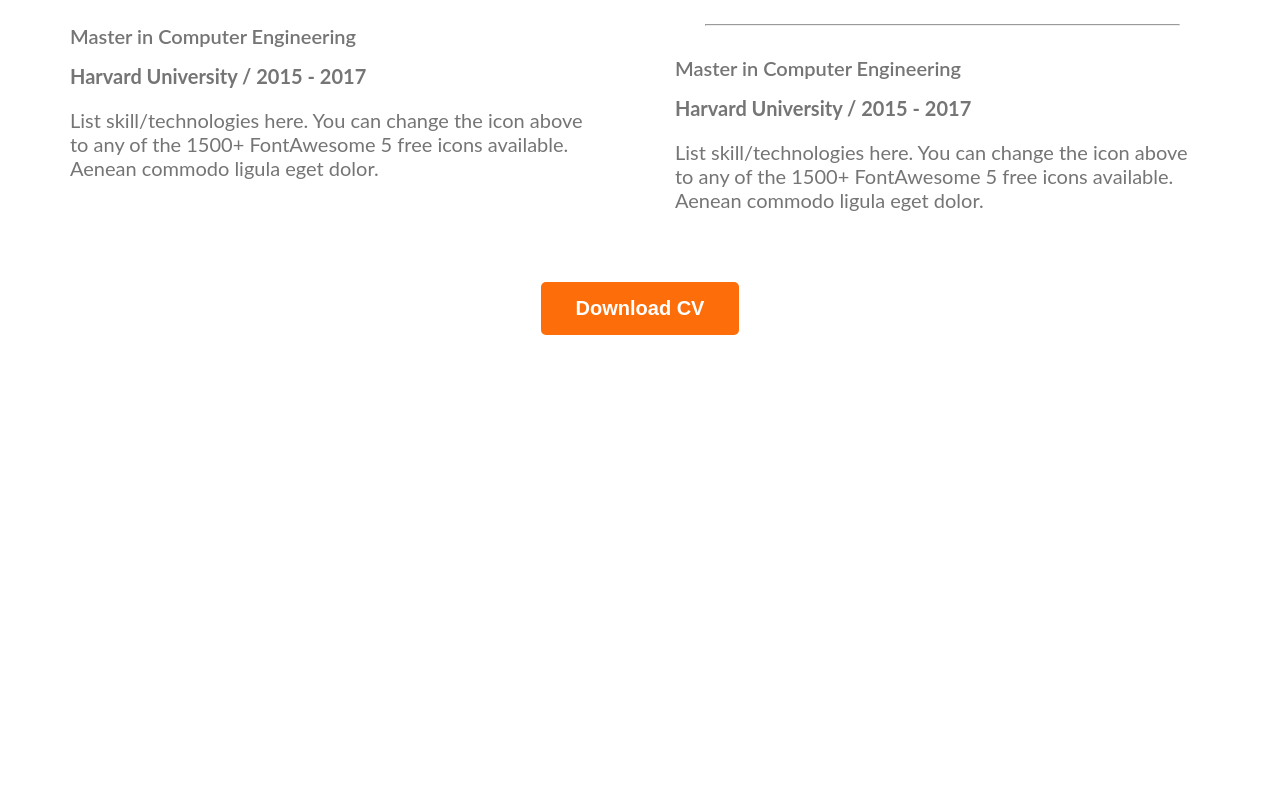
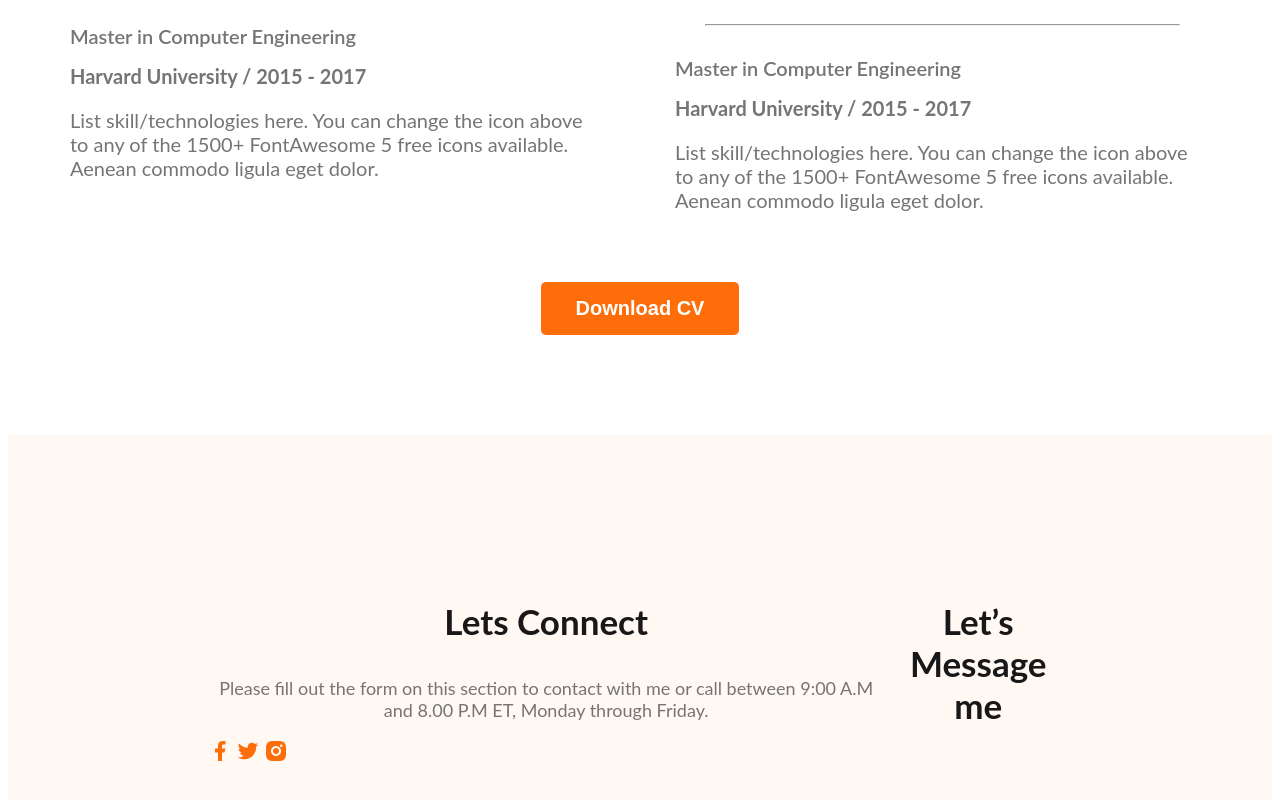
Before and after one commit to anikmondol/My-First-github-repo, a plain HTML site: page index.html in a window 1280 px wide. Shown: the part 2987-3787 px from the top of the page. Before the commit the page ends 3372 px from the top, so only its background shows below. Drawn offline with Linux system fonts and the light colour scheme.

Commit message:
my footer

```diff
--- a/index.html
+++ b/index.html
@@ -143,7 +143,17 @@
         </section>
     </main>
     <footer>
-
+        <div class="footer-column">
+            <h3 class="section-title">Lets Connect</h3>
+            <p class="section-description">Please fill out the form on this section to contact with me or call between 9:00 A.M and 8.00 P.M ET, Monday through Friday.</p>
+            <div class="social-link">
+                <a href=""><img src="images/icons/facebook.png" alt="facebook logo"></a>
+                <a href=""><img src="images/icons/twitter.png" alt="twitter logo"></a>
+                <a href=""><img src="images/icons/insta.png" alt="insta logo"></a>
+            </div>
+        </div>
+        <div class="footer-column"></div>
+        <h3 class="section-title">Let’s Message me</h3>
     </footer>
 </body>
 </html>
--- a/style/portfolio.css
+++ b/style/portfolio.css
@@ -175,3 +175,11 @@ main section{
     text-align: center;
     margin: 50px;
 }
+/* footer style */
+
+footer{
+    display: flex;
+    background:  #fff8f3;
+    padding: 130px 200px;
+    margin-top: 100px;
+}
```
